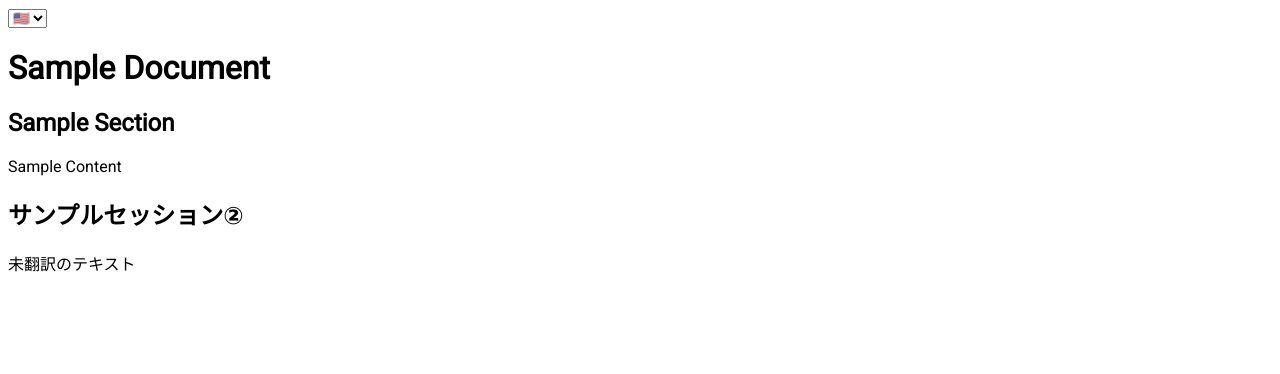
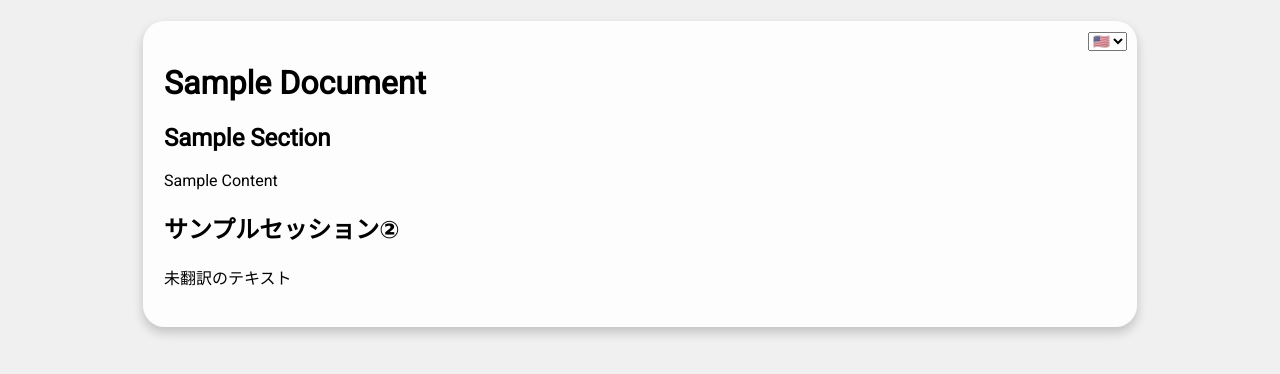
Before and after one commit to DIG-/html-i18n-single-page, a plain HTML site: page index.htm in a window 1280 px wide. Drawn offline with Linux system fonts and the light colour scheme; a web font is replaced by a local one.

Commit message:
Basic layout start

```diff
--- a/index.htm
+++ b/index.htm
@@ -12,7 +12,7 @@
 </head>
 
 <body>
-    <div>
+    <div class="main-content">
         <select id="flag"></select>
         <h1 data-i18n="title">Sample Document</h1>
         <h2 data-i18n="section.1.title">Sample Section</h2>
--- a/style.css
+++ b/style.css
@@ -3,12 +3,35 @@
 
 body {
     font-family: Roboto, Verdana, Geneva, Tahoma, sans-serif;
+    padding: 0;
+    margin: 0;
+    background-color: #f0f0f0;
+}
+
+.main-content {
+    background-color: #fdfdfd;
+    width: calc(100% - 32pt);
+    padding: 16pt;
+    box-shadow: 0 4pt 8pt rgb(0 0 0 / 0.2);
+    position: relative;
 }
 
 #flag {
     font-family: "Noto Color Emoji", Roboto, Verdana, sans-serif;
+    position: absolute;
+    top: 8pt;
+    right: 8pt;
 }
 
 .emoji {
     font-family: "Noto Color Emoji", Roboto, Verdana, sans-serif;
 }
+
+@media screen and (min-width: 600px) {
+    .main-content {
+        background-color: #fdfdfd;
+        max-width: calc(1000px - 4pt - 32pt);
+        margin: 16pt auto;
+        border-radius: 16pt;
+    }
+}
```
